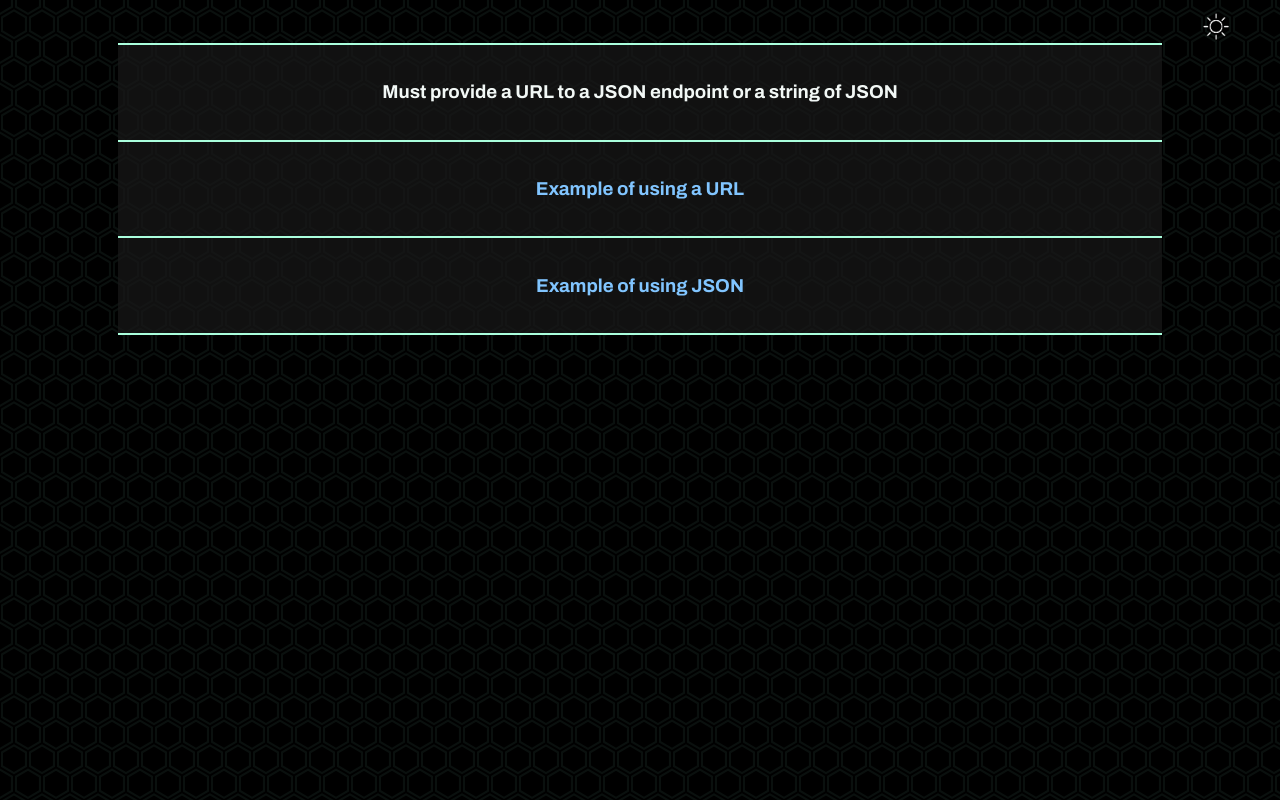
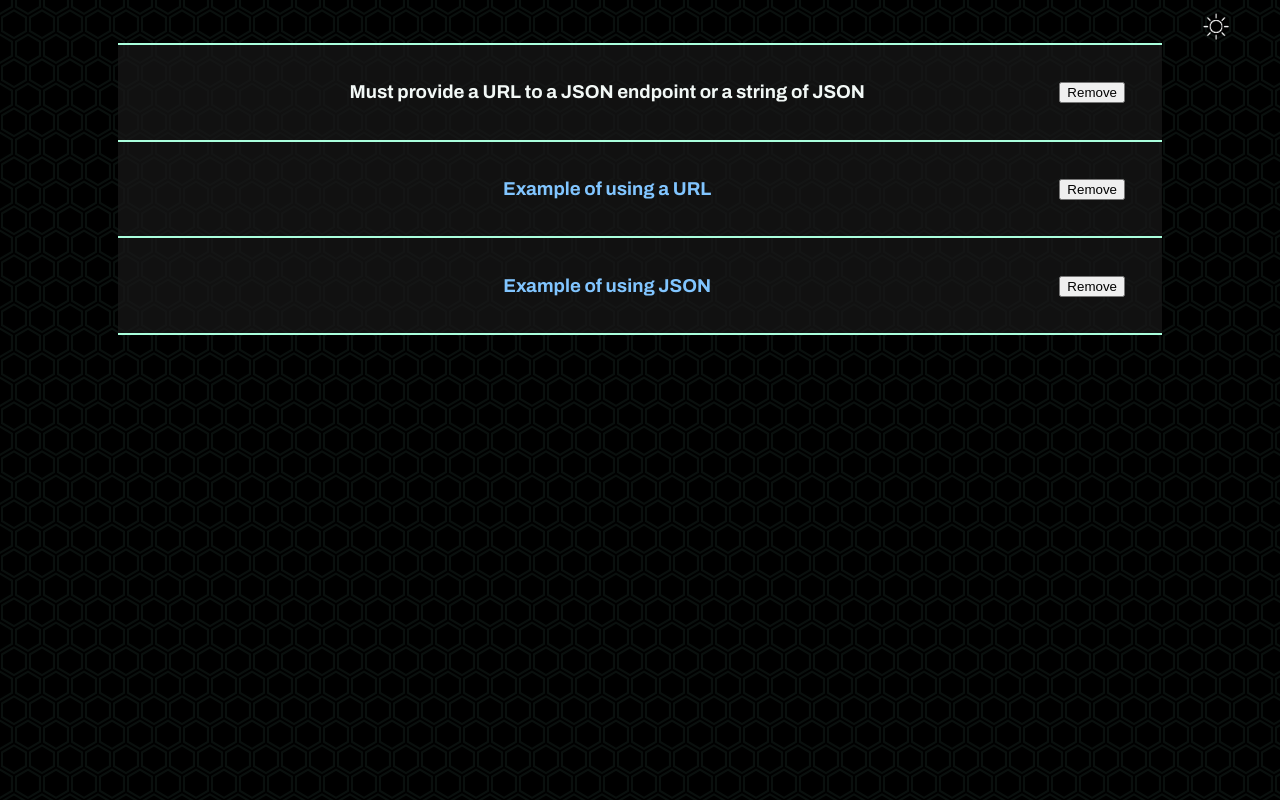
Before and after one commit to MCluck90/mcluck90.github.io, a plain HTML site: page randomize-by-date/index.html in a window 1280 px wide. Drawn offline with nearby package versions, Linux system fonts and the light colour scheme.

Commit message:
Add remove button to randomize-by-date

```diff
--- a/randomize-by-date/src/main.js
+++ b/randomize-by-date/src/main.js
@@ -30,6 +30,11 @@ const createThing = content => {
   } else {
     el.innerText = content
   }
+
+  const removeButton = document.createElement('button')
+  removeButton.innerText = 'Remove'
+  removeButton.className = 'remove'
+  el.appendChild(removeButton)
   itemsEl.appendChild(el)
 }
 
--- a/randomize-by-date/src/style.css
+++ b/randomize-by-date/src/style.css
@@ -48,3 +48,7 @@ body {
   height: 2em;
   margin-top: 1em;
 }
+
+.remove {
+  float: right;
+}
--- a/rss.xml
+++ b/rss.xml
@@ -4,7 +4,7 @@
         <description><![CDATA[[Cluckware]]]></description>
         <link>https://mcluck.tech</link>
         <generator>RSS for Node</generator>
-        <lastBuildDate>Wed, 28 Apr 2021 14:53:59 GMT</lastBuildDate>
+        <lastBuildDate>Wed, 28 Apr 2021 14:57:28 GMT</lastBuildDate>
         <atom:link href="https://mcluck.tech/feed.xml" rel="self" type="application/rss+xml"/>
         <item>
             <title><![CDATA[What Should I Eat?]]></title>
```
